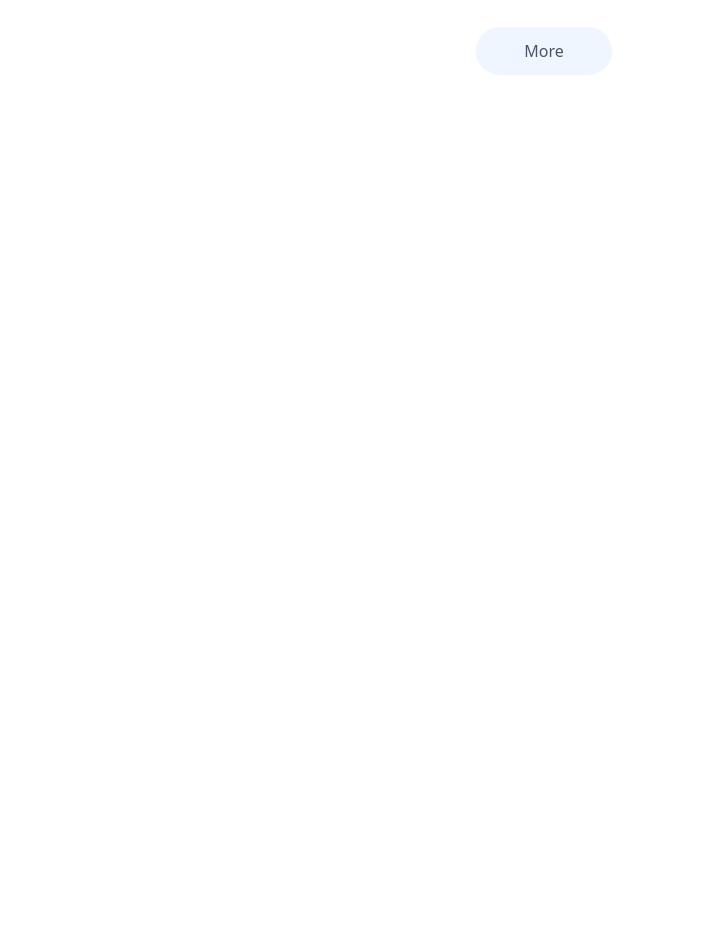
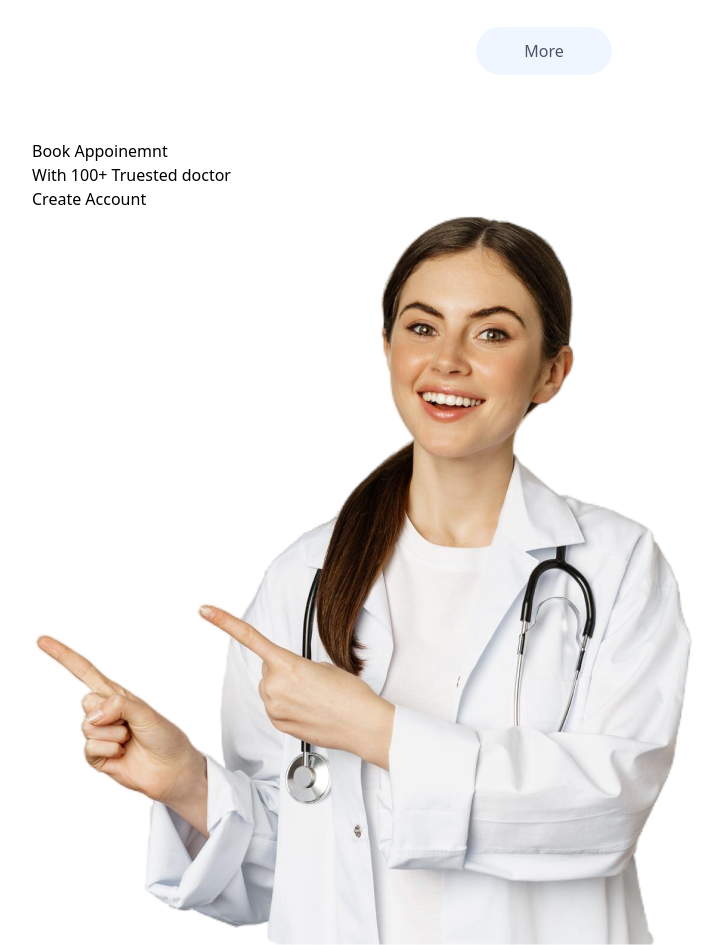
Before and after one commit to roshan-bajgain/Doctor_Appoinment_System_Front-end, a React (Vite) app: page / in a window 1280 px wide. Shown: the part 2980-3925 px from the top of the page, without its empty margins (96-819 px from the left). Before the commit the page ends 3119 px from the top, so only its background shows below. Built offline with nearby package versions, Linux system fonts and the light colour scheme.

Commit message:
Create banner page

```diff
--- /dev/null
+++ b/src/components/Banner.jsx
@@ -0,0 +1,23 @@
+import React from "react";
+import { assets } from "../assets/assets";
+
+const Banner = () => {
+  return (
+    <div>
+      {/* left side */}
+      <div>
+        <div>
+          <p>Book Appoinemnt</p>
+          <p>With 100+ Truested doctor</p>
+        </div>
+        <button>Create Account</button>
+      </div>
+      {/* Right side */}
+      <div>
+        <img src={assets.appointment_img} alt="Appoinment Image" />
+      </div>
+    </div>
+  );
+};
+
+export default Banner;
--- a/src/pages/Home.jsx
+++ b/src/pages/Home.jsx
@@ -2,6 +2,7 @@
 import Header from "../components/Header";
 import SpecialityMenu from "../components/SpecialityMenu";
 import TopDoctors from "../components/TopDoctors";
+import Banner from "../components/Banner";
 
 const Home = () => {
   return (
@@ -9,6 +10,7 @@
       <Header />
       <SpecialityMenu />
       <TopDoctors />
+      <Banner />
     </div>
   );
 };
```
